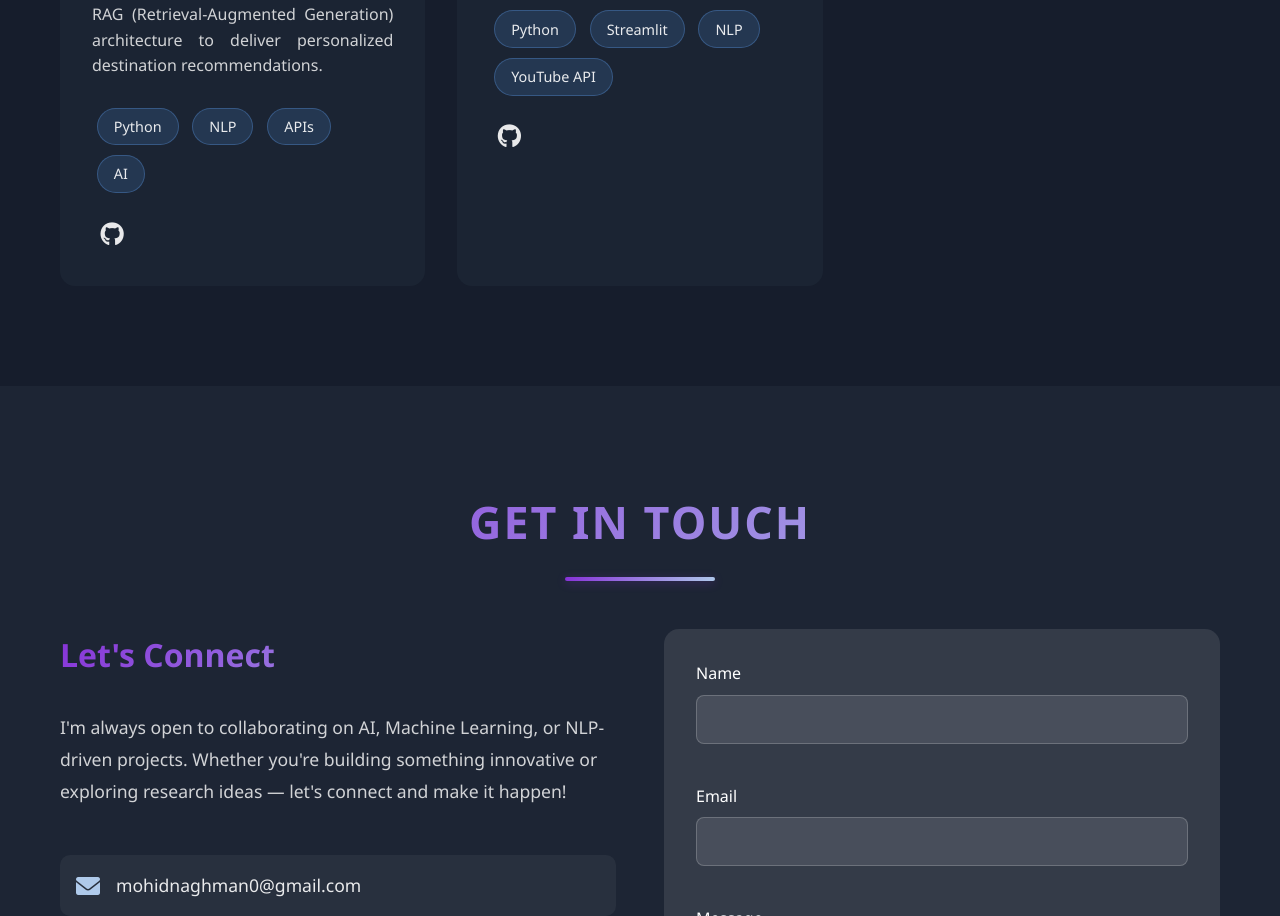
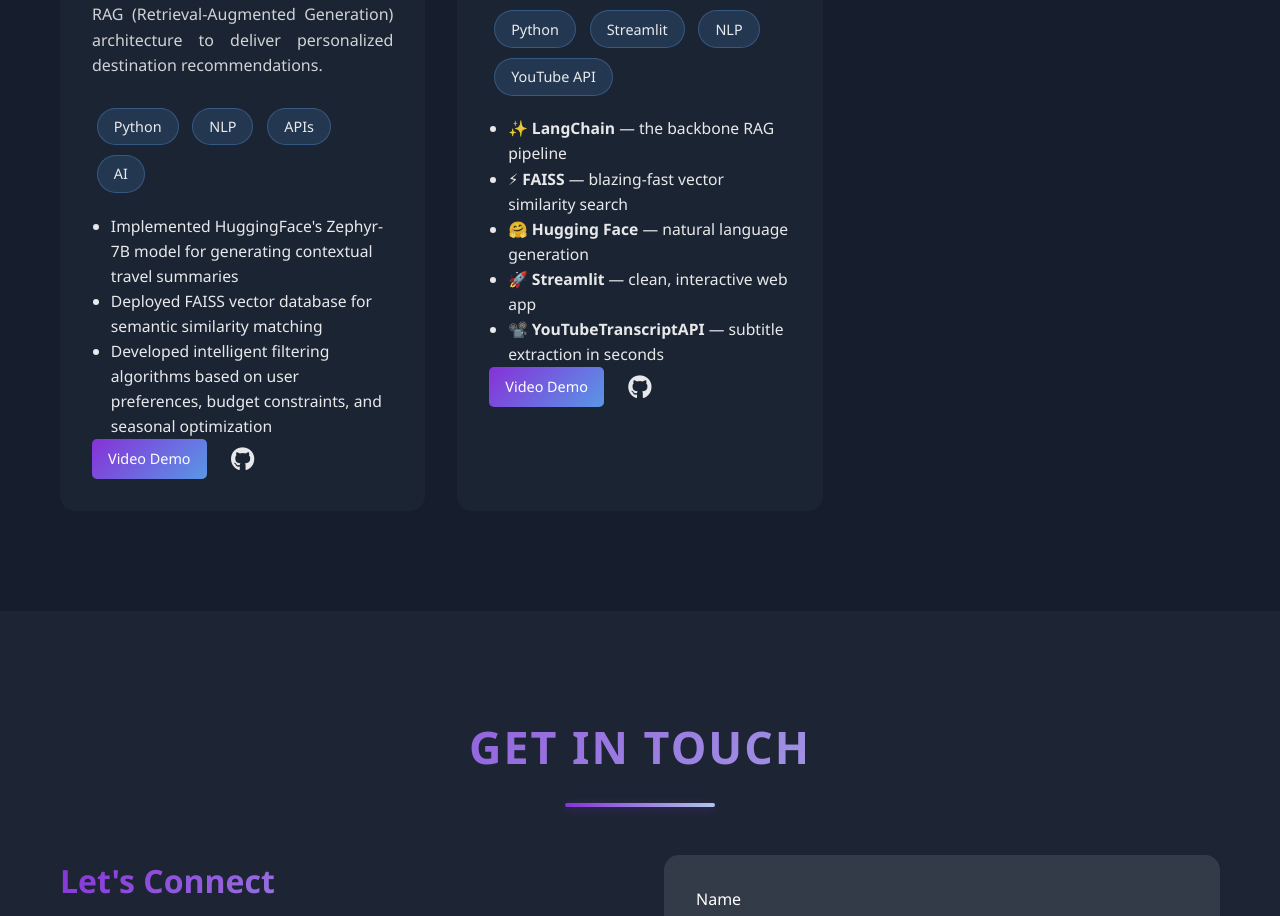
Before and after one commit to MohidNaghman1/Portfolio, a plain HTML site: page index.html in a window 1280 px wide. Shown: the part 4381-5297 px from the top of the page. Drawn offline with nearby package versions, Linux system fonts and the light colour scheme; a script that the page names is missing.

Commit message:
Update index.html

```diff
--- a/index.html
+++ b/index.html
@@ -387,7 +387,13 @@
                             <span class="tech-tag">APIs</span>
                             <span class="tech-tag">AI</span>
                         </div>
+                        <ul style="margin: 1em 0 0 0; padding-left: 1.2em; text-align: left; font-size: 0.98em;">
+                            <li>Implemented HuggingFace's Zephyr-7B model for generating contextual travel summaries</li>
+                            <li>Deployed FAISS vector database for semantic similarity matching</li>
+                            <li>Developed intelligent filtering algorithms based on user preferences, budget constraints, and seasonal optimization</li>
+                        </ul>
                         <div class="project-links">
+                            <a href="images\opera_cXQ5GKNbYl.mp4" class="project-link btn-primary" target="_blank">Video Demo</a>
                             <a href="https://github.com/MohidNaghman1/AI-powered-Travel-Planner" class="project-link btn-secondary github-link" target="_blank">
                                 <i class="fab fa-github"></i>
                             </a>
@@ -412,7 +418,15 @@
                             <span class="tech-tag">NLP</span>
                             <span class="tech-tag">YouTube API</span>
                         </div>
+                        <ul style="margin: 1em 0 0 0; padding-left: 1.2em; text-align: left; font-size: 0.98em;">
+                            <li>✨ <b>LangChain</b> — the backbone RAG pipeline</li>
+                            <li>⚡ <b>FAISS</b> — blazing-fast vector similarity search</li>
+                            <li>🤗 <b>Hugging Face</b> — natural language generation</li>
+                            <li>🚀 <b>Streamlit</b> — clean, interactive web app</li>
+                            <li>📽️ <b>YouTubeTranscriptAPI</b> — subtitle extraction in seconds</li>
+                        </ul>
                         <div class="project-links">
+                            <a href="images\opera_KkIcxLZajO.mp4" class="project-link btn-primary" target="_blank">Video Demo</a>
                             <a href="https://github.com/MohidNaghman1/Youtube_chat_Rag" class="project-link btn-secondary github-link" target="_blank">
                                 <i class="fab fa-github"></i>
                             </a>
```
